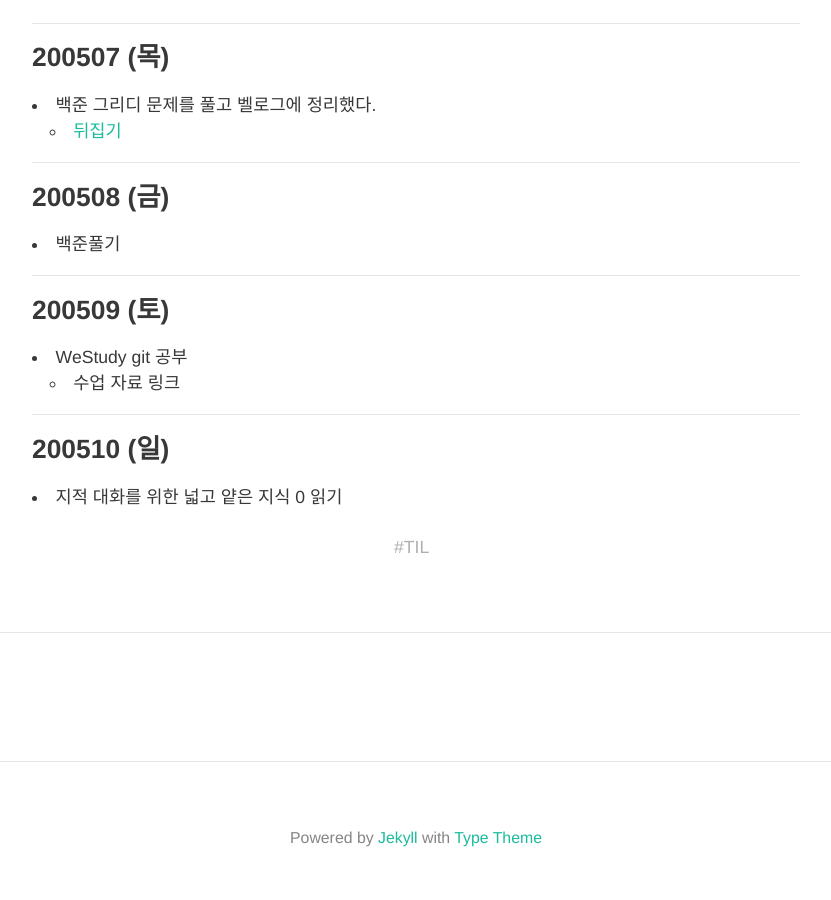
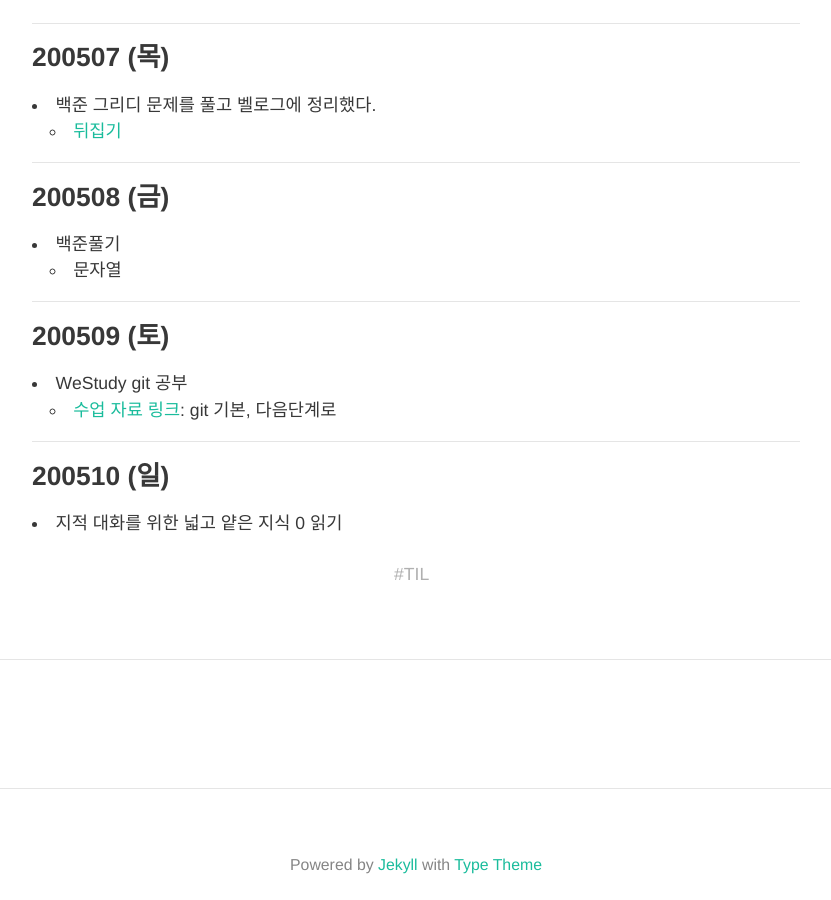
Before and after one commit to HyunlangBan/hyunlangban.github.io, a Jekyll site: the page built from _posts/TIL/2020-05-04-week-til.md, in a window 1280 px wide and 900 px high, scrolled down 1428 px. Shown: the whole window, without its empty margins (224-1055 px from the left). Built offline with Jekyll 4.4.1, drawn with Linux system fonts in a browser that asks for light colours; nearby versions of some CDN libraries; some web fonts are replaced; comment, search, counter and statistics services are not loaded.

Commit message:
금, 토 TIL 수정

```diff
--- a/_posts/TIL/2020-05-04-week-til.md
+++ b/_posts/TIL/2020-05-04-week-til.md
@@ -42,12 +42,13 @@ tag: TIL
 
 ### 200508 (금)
 - 백준풀기
+  - 문자열
 
 ---
 
 ### 200509 (토)
 - WeStudy git 공부
-  - 수업 자료 링크
+  - [수업 자료 링크](https://learngitbranching.js.org/?locale=ko): git 기본, 다음단계로
 
 ---
 
```
